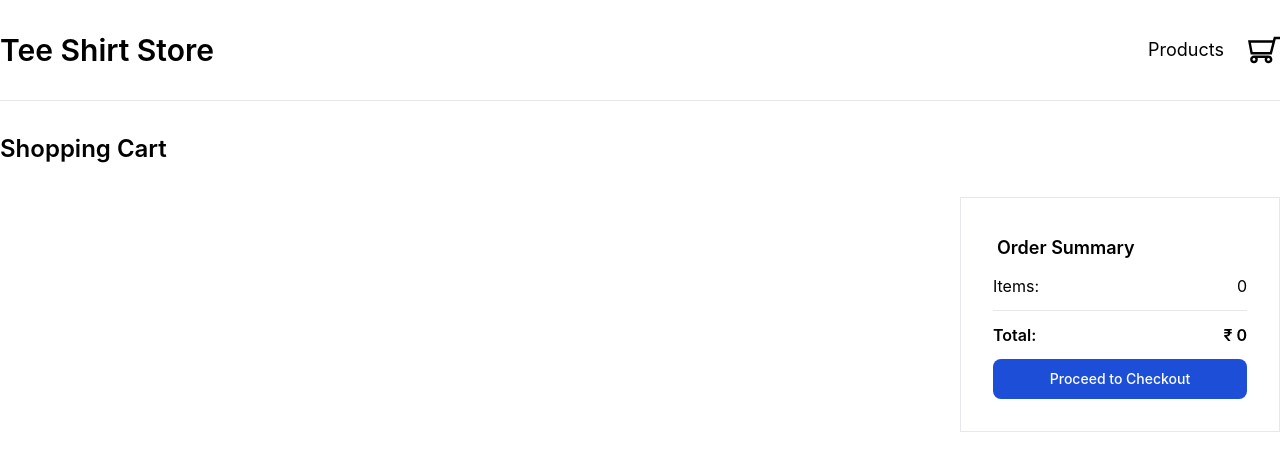
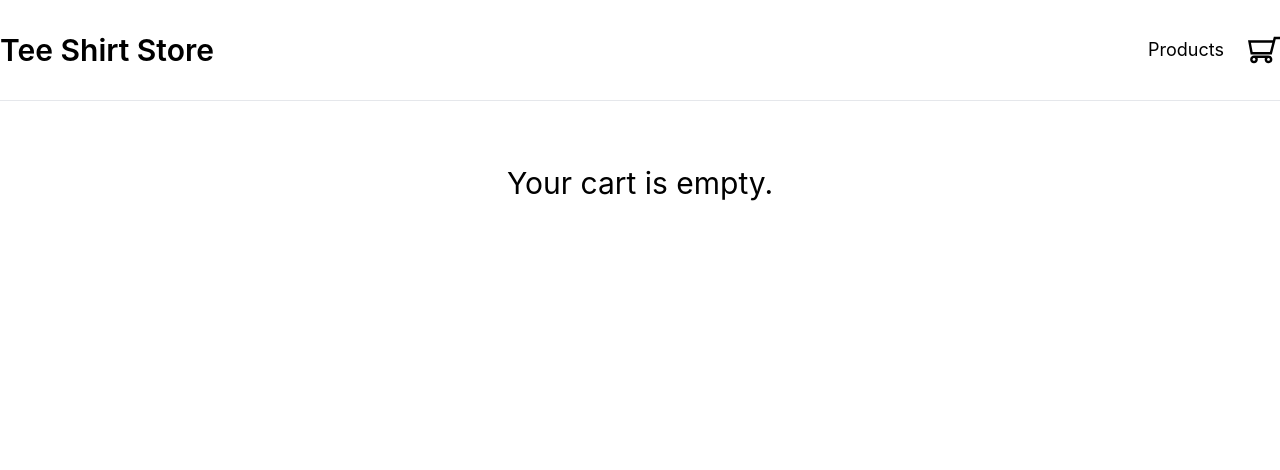
Before and after one commit to atigrepravin/tee-shirt-store, a React (Create React App) app: page /cart in a window 1280 px wide. Shown: the top 470 px of the page. Built offline with nearby package versions, Linux system fonts and the light colour scheme.

Commit message:
added cart empty messag

```diff
--- a/src/pages/cart.tsx
+++ b/src/pages/cart.tsx
@@ -4,6 +4,13 @@ import { CartItem } from "../types";
 
 const Cart = () => {
   const { cart, handleRemoveFromCart } = useCart();
+
+  if (!cart.items.length)
+    return (
+      <div className="text-3xl py-8 flex justify-center">
+        Your cart is empty.
+      </div>
+    );
 
   return (
     <div>
```
